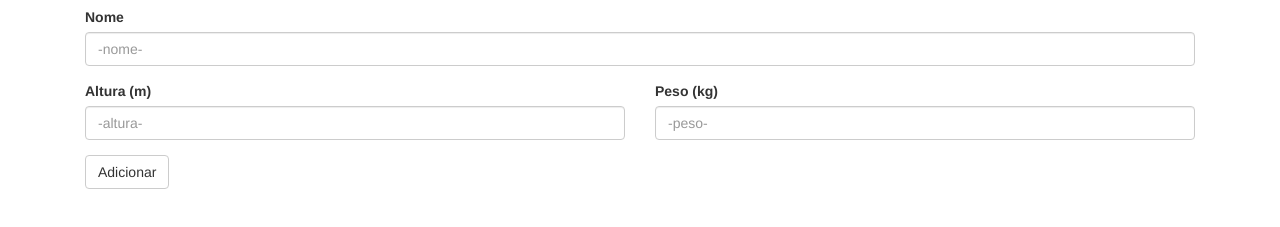
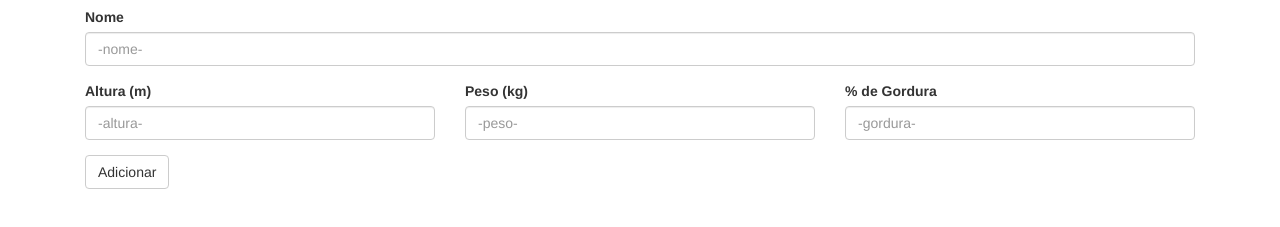
Before and after one commit to amaduela/jsimc_new, a website: page index.html in a window 1280 px wide. Shown: the part 525-752 px from the top of the page. Drawn offline with Linux system fonts and the light colour scheme.

Commit message:
field % of fat added to the form

```diff
--- a/index.html
+++ b/index.html
@@ -66,13 +66,17 @@
 				<label for="nome">Nome</label>
 				<input type="text" class="form-control" id="nome" placeholder="-nome-">
 			</div>
-			<div class="form-group col-md-6">
+			<div class="form-group col-md-4">
 				<label for="altura">Altura (m)</label>
 				<input type="text" class="form-control" id="altura" placeholder="-altura-">
 			</div>
-			<div class="form-group col-md-6">
+			<div class="form-group col-md-4">
 				<label for="peso">Peso (kg)</label>
 				<input type="text" class="form-control" id="peso" placeholder="-peso-">
+			</div>
+			<div class="form-group col-md-4">
+				<label for="gordura">% de Gordura</label>
+				<input type="text" class="form-control" id="gordura" placeholder="-gordura-">
 			</div>
 			<div class="col-md-12">
 				<button type="submit" id="adicionar-paciente" class="btn btn-default">Adicionar</button>
```
